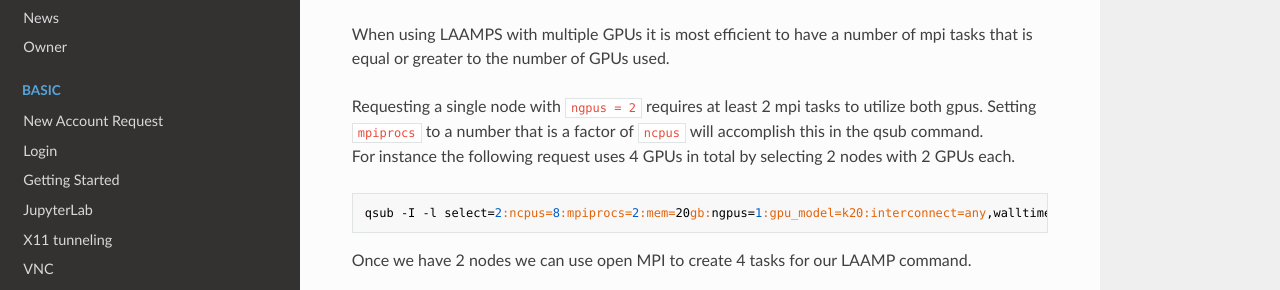
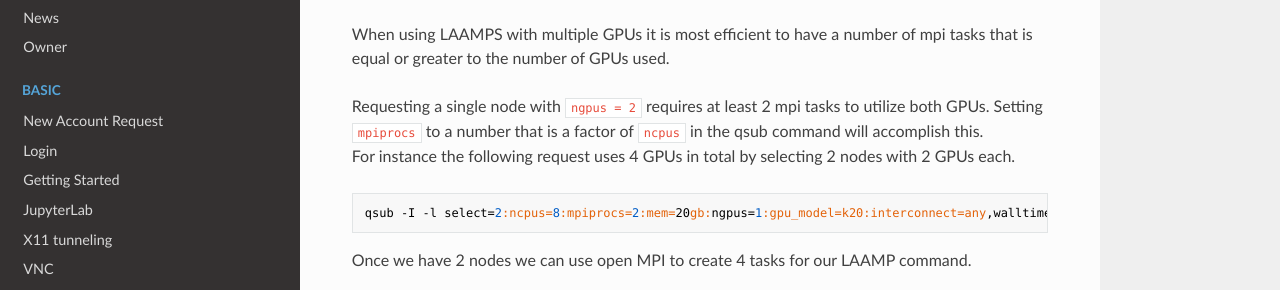
Before and after one commit to clemsonciti/palmetto-documentation, an MkDocs documentation site: the page built from docs/software/packages/lammps.md, in a window 1280 px wide and 900 px high, scrolled down 2934 px. Shown: the part 161-451 px from the top of the window. Built offline with MkDocs 1.6.1, drawn with Linux system fonts in a browser that asks for light colours; nearby versions of some CDN libraries.

Commit message:
fixed typo

```diff
--- a/docs/software/packages/lammps.md
+++ b/docs/software/packages/lammps.md
@@ -153,7 +153,7 @@
 
 When using LAAMPS with multiple GPUs it is most efficient to have a number of mpi tasks that is equal or greater to the number of GPUs used.
 
-Requesting a single node with `ngpus = 2` requires at least 2 mpi tasks to utilize both gpus. Setting `mpiprocs` to a number that is a factor of `ncpus` will accomplish this in the qsub command. <br>
+Requesting a single node with `ngpus = 2` requires at least 2 mpi tasks to utilize both GPUs. Setting `mpiprocs` to a number that is a factor of `ncpus` in the qsub command will accomplish this. <br>
 For instance the following request uses 4 GPUs in total by selecting 2 nodes with 2 GPUs each.
 ~~~
 qsub -I -l select=2:ncpus=8:mpiprocs=2:mem=20gb:ngpus=1:gpu_model=k20:interconnect=any,walltime=10:00:00
```
